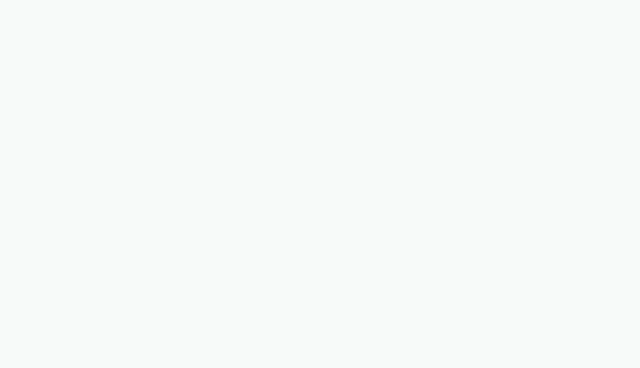
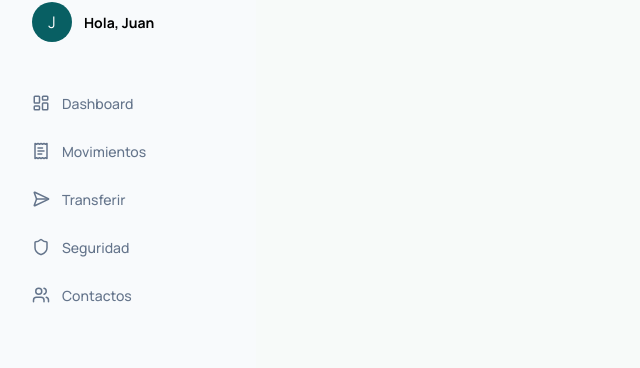
Before and after one commit to JStarWave84/web-institucional-banco-universitario, a Vue app: page /bancaenlinea/dashboard in a window 1280 px wide. Before the commit this address had no page. Shown: the part 214-582 px from the top of the page, without its empty margins (0-640 px from the left). Built offline with nearby package versions, Linux system fonts and the light colour scheme.

Commit message:
feat(dashboard): initialize workspace view and wire up secure routing

```diff
--- a/src/router/index.js
+++ b/src/router/index.js
@@ -52,6 +52,11 @@ const router = createRouter({
           component: () => import('../layouts/AuthLayout.vue'),
           children: [
             {
+              path: 'dashboard',
+              name: 'Dashboard',
+              component: () => import('../views/OnlineBanking/DashboardView.vue'),
+            },
+            {
               path: 'seguridad',
               name: 'Seguridad',
               component: () => import('../views/OnlineBanking/SecurityView.vue'),
--- /dev/null
+++ b/src/views/OnlineBanking/DashboardView.vue
@@ -0,0 +1,5 @@
+<script setup></script>
+
+<template>
+  <section class="m-10 max-w-[944px] w-full flex flex-col gap-8"></section>
+</template>
```
